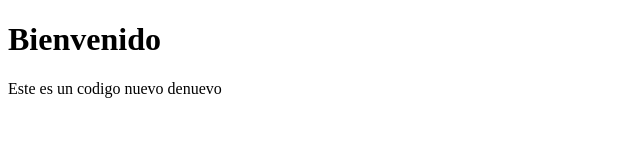
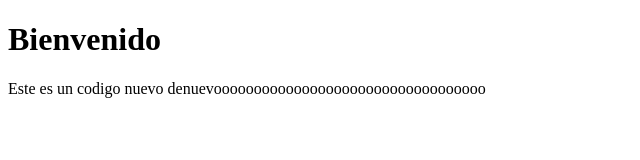
Before and after one commit to ggarcia00000000000-bit/prueba, a plain HTML site: page index.html in a window 1280 px wide. Shown: the whole page, without its empty margins (0-640 px from the left). Drawn offline with Linux system fonts and the light colour scheme.

Commit message:
Update paragraph text in index.html

```diff
--- a/index.html
+++ b/index.html
@@ -6,6 +6,6 @@
 </head>
 <body>
     <h1>Bienvenido</h1>
-    <p>Este es un codigo nuevo denuevo</p>
+    <p>Este es un codigo nuevo denuevoooooooooooooooooooooooooooooooooo</p>
 </body>
 </html>
```
